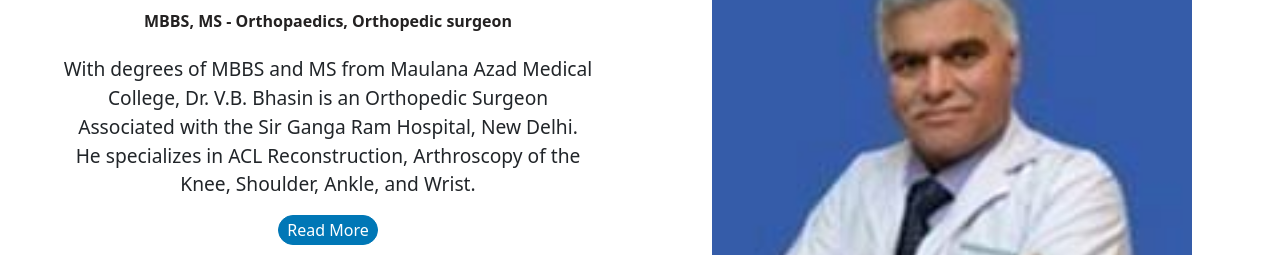
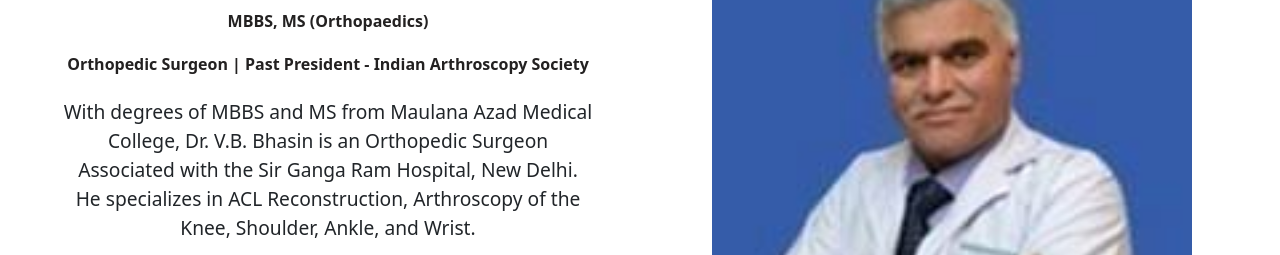
Before and after one commit to bhuvan22/VBBhasin, a plain HTML site: page index.html in a window 1280 px wide. Shown: the part 156-411 px from the top of the page. Drawn offline with nearby package versions, Linux system fonts and the light colour scheme; files whose address does not match are found by name.

Commit message:
Update index.html

```diff
--- a/index.html
+++ b/index.html
@@ -134,7 +134,8 @@
       <div class="about-text">
         <div class="exercise">
           <span class="sub-title-span topRevealSmall">Dr. V.B. Bhasin</span>
-          <h2 class="title-about topRevealMedium">MBBS, MS - Orthopaedics, Orthopedic surgeon</h2>
+          <h2 class="title-about topRevealMedium">MBBS, MS (Orthopaedics)</h2>
+          <h2 class="title-about topRevealMedium">Orthopedic Surgeon | Past President - Indian Arthroscopy Society</h2>
           <p class="about-description topRevealLarge">
             With degrees of MBBS and MS from Maulana Azad Medical College, Dr. V.B. Bhasin is an Orthopedic Surgeon Associated with the Sir Ganga Ram Hospital, New Delhi.
 
@@ -462,7 +463,7 @@
           <div class="span-contact bottomRevealMedium contacto">
             <span><i class="bi bi-geo-alt"></i> &nbsp; &nbsp; &nbsp;The Westside Clinic, 33/1, East Patel Nagar, Landmark: Near Patel Nagar Market, New Delhi - 110060</span>
             <br />
-            <span><i class="bi bi-telephone-fill"></i>&nbsp;&nbsp;&nbsp;011-61261058</span>
+            <span><i class="bi bi-telephone-fill"></i>&nbsp;&nbsp;&nbsp;8595720087, 011-41670060</span>
           </div>
 <!--          <button class="home-button bottomRevealLarge"-->
 <!--            onclick="window.location.href='//api.whatsapp.com/send?phone=918700129236&text=';">-->
```
